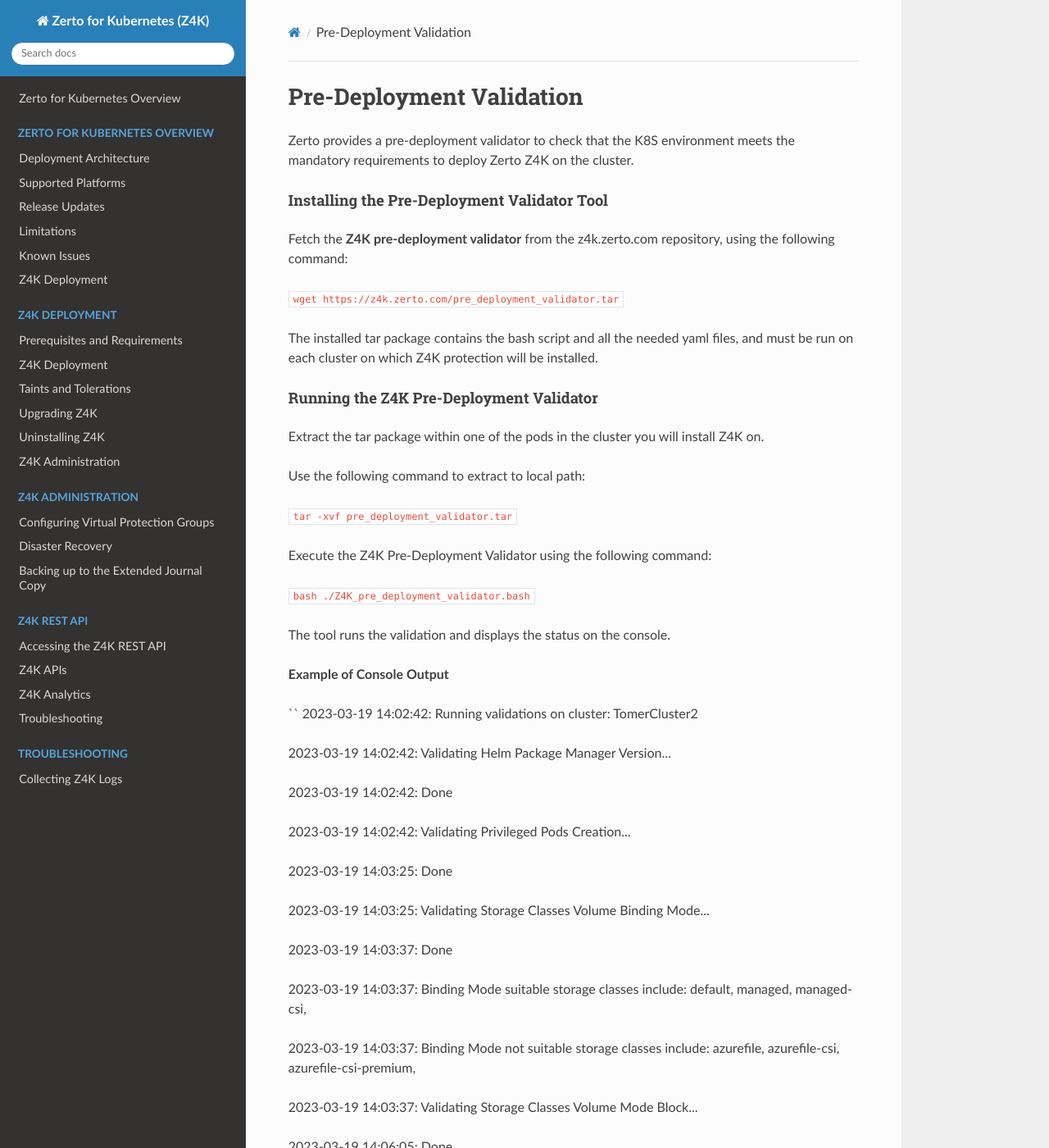
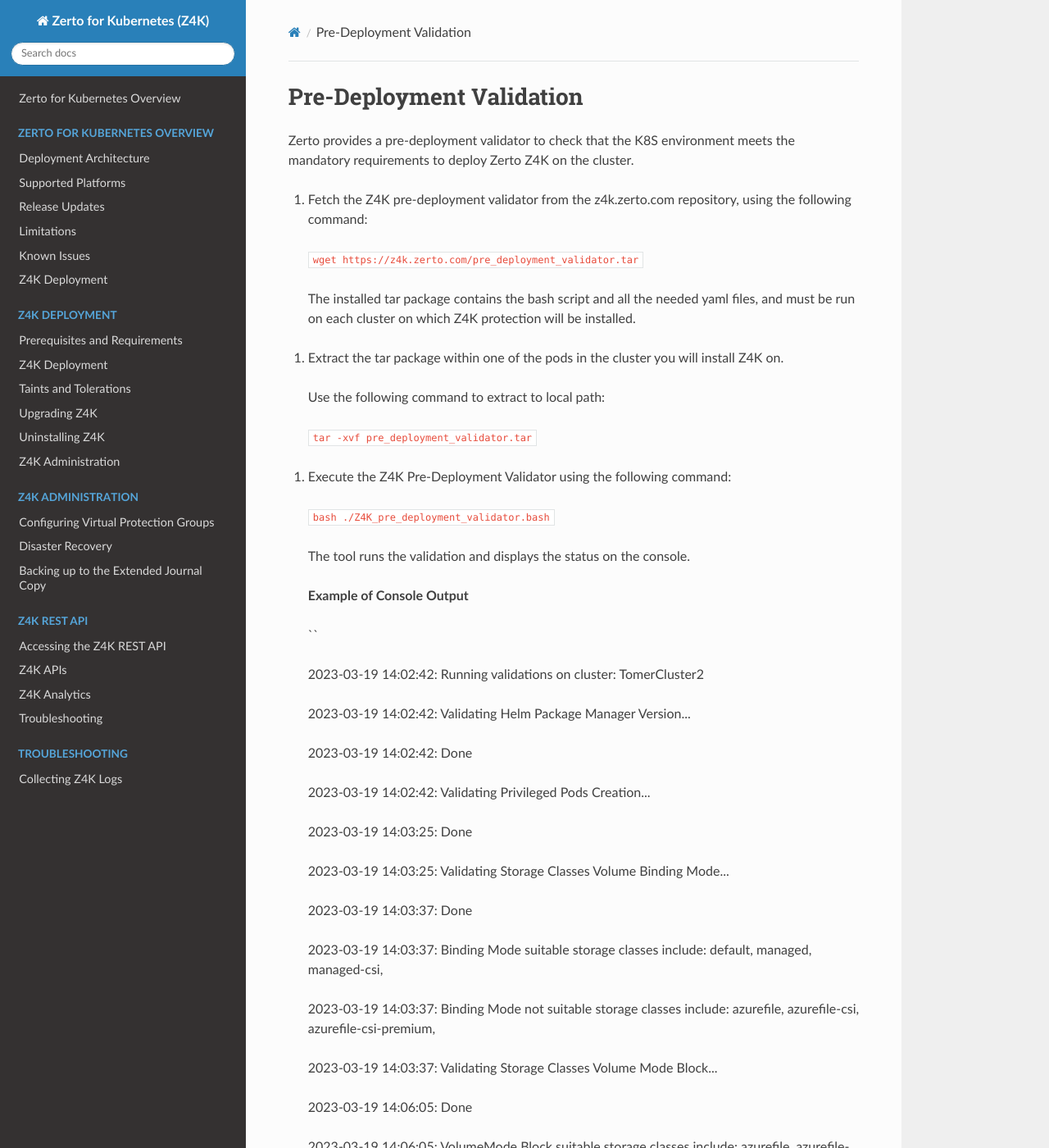
Before and after one commit to ZertoPublic/Z4K, an MkDocs documentation site: the page built from docs/PredeploymentValidation.md, in a window 1280 px wide and 1400 px high. Shown: the whole window at 82% size. Built offline with MkDocs 1.6.1, drawn with Linux system fonts in a browser that asks for light colours.

Commit message:
Update PredeploymentValidation.md

```diff
--- a/docs/PredeploymentValidation.md
+++ b/docs/PredeploymentValidation.md
@@ -2,96 +2,94 @@
 
 Zerto provides a pre-deployment validator to check that the K8S environment meets the mandatory requirements to deploy Zerto Z4K on the cluster.
 
-#### Installing the Pre-Deployment Validator Tool
 
-Fetch the **Z4K pre-deployment validator** from the z4k.zerto.com repository, using the following command:
+1. Fetch the Z4K pre-deployment validator from the z4k.zerto.com repository, using the following command:
 
-``
-wget https://z4k.zerto.com/pre_deployment_validator.tar
-``
+>  ``
+>  wget https://z4k.zerto.com/pre_deployment_validator.tar
+>  ``
 
-The installed tar package contains the bash script and all the needed yaml files, and must be run on each cluster on which Z4K protection will be installed.
+> The installed tar package contains the bash script and all the needed yaml files, and must be run on each cluster on which Z4K protection will be installed.
 
-#### Running the Z4K Pre-Deployment Validator
+2. Extract the tar package within one of the pods in the cluster you will install Z4K on.
 
-Extract the tar package within one of the pods in the cluster you will install Z4K on.
+>   Use the following command to extract to local path:
 
-Use the following command to extract to local path:
+>  ``
+>  tar -xvf pre_deployment_validator.tar
+>  ``
 
-``
-tar -xvf pre_deployment_validator.tar
-``
+3. Execute the Z4K Pre-Deployment Validator using the following command:
 
-Execute the Z4K Pre-Deployment Validator using the following command:
+>  ``
+>  bash ./Z4K_pre_deployment_validator.bash
+>  ``
 
-``
-bash ./Z4K_pre_deployment_validator.bash
-``
-
-The tool runs the validation and displays the status on the console.
+>  The tool runs the validation and displays the status on the console.
 
 
-**Example of Console Output**
+>  **Example of Console Output**
 
- ``
-  2023-03-19 14:02:42: Running validations on cluster: TomerCluster2
+>  ``
+>
+>  2023-03-19 14:02:42: Running validations on cluster: TomerCluster2
+>
+>  2023-03-19 14:02:42: Validating Helm Package Manager Version...
+>
+>  2023-03-19 14:02:42: Done
+>
+>  2023-03-19 14:02:42: Validating Privileged Pods Creation...
+>
+> 2023-03-19 14:03:25: Done
+>
+> 2023-03-19 14:03:25: Validating Storage Classes Volume Binding Mode...
+>
+> 2023-03-19 14:03:37: Done
+>
+> 2023-03-19 14:03:37: Binding Mode suitable storage classes include: default, managed, managed-csi,
+>
+>  2023-03-19 14:03:37: Binding Mode not suitable storage classes include: azurefile, azurefile-csi, azurefile-csi-premium,
+>
+> 2023-03-19 14:03:37: Validating Storage Classes Volume Mode Block...
+>
+> 2023-03-19 14:06:05: Done
+>
+> 2023-03-19 14:06:05: VolumeMode Block suitable storage classes include: azurefile, azurefile-csi, azurefile-csi-premium,
+>
+> 2023-03-19 14:06:05: VolumeMode Block not suitable storage classes include: ,
+>
+> 2023-03-19 14:06:05: Suitable storage classes with both mods include: default, managed, managed-csi,
+>
+> 2023-03-19 14:06:05: Done
+>
+> 2023-03-19 14:06:05: **********************************
+>
+> 2023-03-19 14:06:05: **********************************
+>
+> 2023-03-19 14:06:05: Helm Manger minimum version validation: PASS
+>
+> 2023-03-19 14:06:05: Privileged pod validation: FAIL Reason: Failed to create pod with securityContext: privileged
+>
+> 2023-03-19 14:06:05: Volume Binding Mode validation: PASS
+>
+> 2023-03-19 14:06:05: Block StorageClass validation: PASS
+>
+> 2023-03-19 14:06:05: Storage Class Compatibility Validation: PASS
+>
+> 2023-03-19 14:06:05: Compatible Storage Classes include: default, managed, managed-csi,
+>
+> 2023-03-19 14:06:05: The K8S environment does not meet the mandatory requirements to deploy Zerto Z4K as a Recovery and/or Production site. Fix the issues and run the validator again.
+> ``
 
-  2023-03-19 14:02:42: Validating Helm Package Manager Version...
 
-  2023-03-19 14:02:42: Done
-
-  2023-03-19 14:02:42: Validating Privileged Pods Creation...
-
-  2023-03-19 14:03:25: Done
-
-  2023-03-19 14:03:25: Validating Storage Classes Volume Binding Mode...
-
-  2023-03-19 14:03:37: Done
-
-  2023-03-19 14:03:37: Binding Mode suitable storage classes include: default, managed, managed-csi,
-
-  2023-03-19 14:03:37: Binding Mode not suitable storage classes include: azurefile, azurefile-csi, azurefile-csi-premium,
-
-  2023-03-19 14:03:37: Validating Storage Classes Volume Mode Block...
-
-  2023-03-19 14:06:05: Done
-
-  2023-03-19 14:06:05: VolumeMode Block suitable storage classes include: azurefile, azurefile-csi, azurefile-csi-premium,
-
-  2023-03-19 14:06:05: VolumeMode Block not suitable storage classes include: ,
-
-  2023-03-19 14:06:05: Suitable storage classes with both mods include: default, managed, managed-csi,
-
-  2023-03-19 14:06:05: Done
-
-  2023-03-19 14:06:05: **********************************
-
-  2023-03-19 14:06:05: **********************************
-
-  2023-03-19 14:06:05: Helm Manger minimum version validation: PASS
-
-  2023-03-19 14:06:05: Privileged pod validation: FAIL Reason: Failed to create pod with securityContext: privileged
-
-  2023-03-19 14:06:05: Volume Binding Mode validation: PASS
-
-  2023-03-19 14:06:05: Block StorageClass validation: PASS
-
-  2023-03-19 14:06:05: Storage Class Compatibility Validation: PASS
-
-  2023-03-19 14:06:05: Compatible Storage Classes include: default, managed, managed-csi,
-
-  2023-03-19 14:06:05: The K8S environment does not meet the mandatory requirements to deploy Zerto Z4K as a Recovery and/or Production site. Fix the issues and run the validator again.
-``
-
-If all validations passed successfully, the following summary will display:
-``
-The K8S environment meets the mandatory requirements to deploy Zerto Z4K as a Recovery and/or Production site. Proceed with Z4K deployment
-``
-
-If some validations failed, the following summary will display:
-``
-The K8S environment does not meet the mandatory requirements to deploy Zerto Z4K as a Recovery and/or Production site. Fix the issues and run the validator again.
-``
+>  - If all validations passed successfully, the following summary will display:
+    ``
+>    The K8S environment meets the mandatory requirements to deploy Zerto Z4K as a Recovery and/or Production site. Proceed with Z4K deployment
+   ``
+>  - If some validations failed, the following summary will display:
+   ``
+>   The K8S environment does not meet the mandatory requirements to deploy Zerto Z4K as a Recovery and/or Production site. Fix the issues and run the validator again.
+   ``
 
 Further details can be found in the output and log files.
 
```
